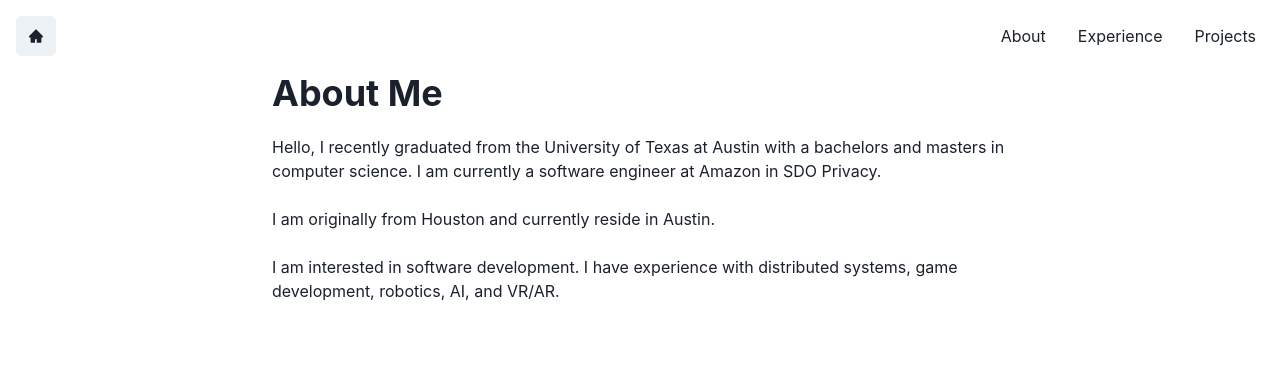
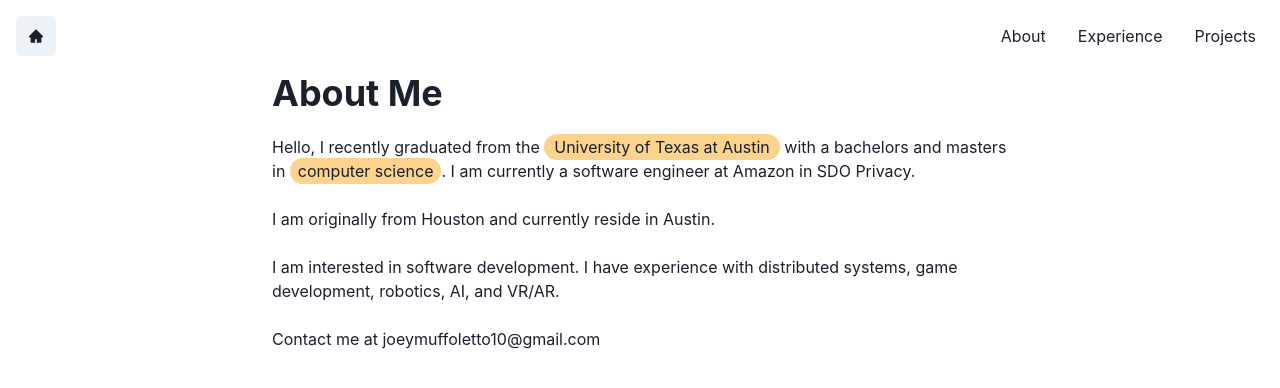
Before and after one commit to JoeMuff999/Portfolio, a Next.js app: page /About in a window 1280 px wide. Shown: the top 388 px of the page. Built offline with nearby package versions, Linux system fonts and the light colour scheme.

Commit message:
Added fade animation and minor cleanup

```diff
--- a/src/components/layouts/main.js
+++ b/src/components/layouts/main.js
@@ -1,6 +1,13 @@
 import Head from "next/head";
-import { Box, Container } from '@chakra-ui/react'
+import { Box, Container, keyframes } from "@chakra-ui/react";
 import Navbar from "../Navbar";
+
+const fade = keyframes`
+    from {opacity: 0;}
+    to {opacity: 1}
+`
+
+const fadeAnimation = `${fade} 1s`
 
 const Main = ({ children, router }) => {
   return (
@@ -9,12 +16,11 @@ const Main = ({ children, router }) => {
         <meta name="viewport" content="width=device-width, initial-scale=1" />
         <title>Joseph Muffoletto</title>
       </Head>
-                <Navbar/>
-                <Container maxW="container.md">
-                    {children}
-                </Container>
+      <Navbar />
+        <Container maxW="container.md" animation={fadeAnimation}>{children}</Container>
+
     </Box>
-        )
+  );
 };
 
 export default Main;
--- a/src/pages/About/index.js
+++ b/src/pages/About/index.js
@@ -20,8 +20,8 @@ export default function About() {
     <Box display={{ md: "flex" }}>
       <Box flexGrow={1}>
         <Heading as='h2' variant='page-title' pb={5}>About Me</Heading>
-        <Text>
-            Hello, I recently graduated from the University of Texas at Austin with a bachelors and masters in computer science. I am currently a software engineer at Amazon in SDO Privacy.
+        <Text >
+            Hello, I recently graduated from the <Text as='span' bg='orange.200' rounded='full' px='10px' py='3px'>University of Texas at Austin</Text> with a bachelors and masters in <Text as='span' bg='orange.200' rounded='full' px='8px' py='3px'>computer science</Text>. I am currently a software engineer at Amazon in SDO Privacy.
         </Text>
         <br/>
         <Text>
@@ -32,6 +32,10 @@ export default function About() {
         <Text>
             I am interested in software development. I have experience with distributed systems, game development, robotics, AI, and VR/AR.
         </Text>
+        <br/>
+        <Text>
+            Contact me at joeymuffoletto10@gmail.com
+        </Text>
       </Box>
     </Box>
   );
--- a/src/pages/Experience/index.js
+++ b/src/pages/Experience/index.js
@@ -69,7 +69,7 @@ export default function Experience() {
             description="Game Developer. Unity, C#"
           />
           <WorkExperience
-            companyName="Tietronix, UT Austin"
+            companyName="Tietronix"
             role="AR/VR Developer Intern"
             tenure="Summer 2020"
             description="VR EMS Trainings. Unity, C#, VRTK"
```
Also changed, not shown: src/pages/index.js (+0 -7 lines), 2 other files (tests, documents, lock files or other folders). Lines whose indentation alone changed are shown as unchanged.
